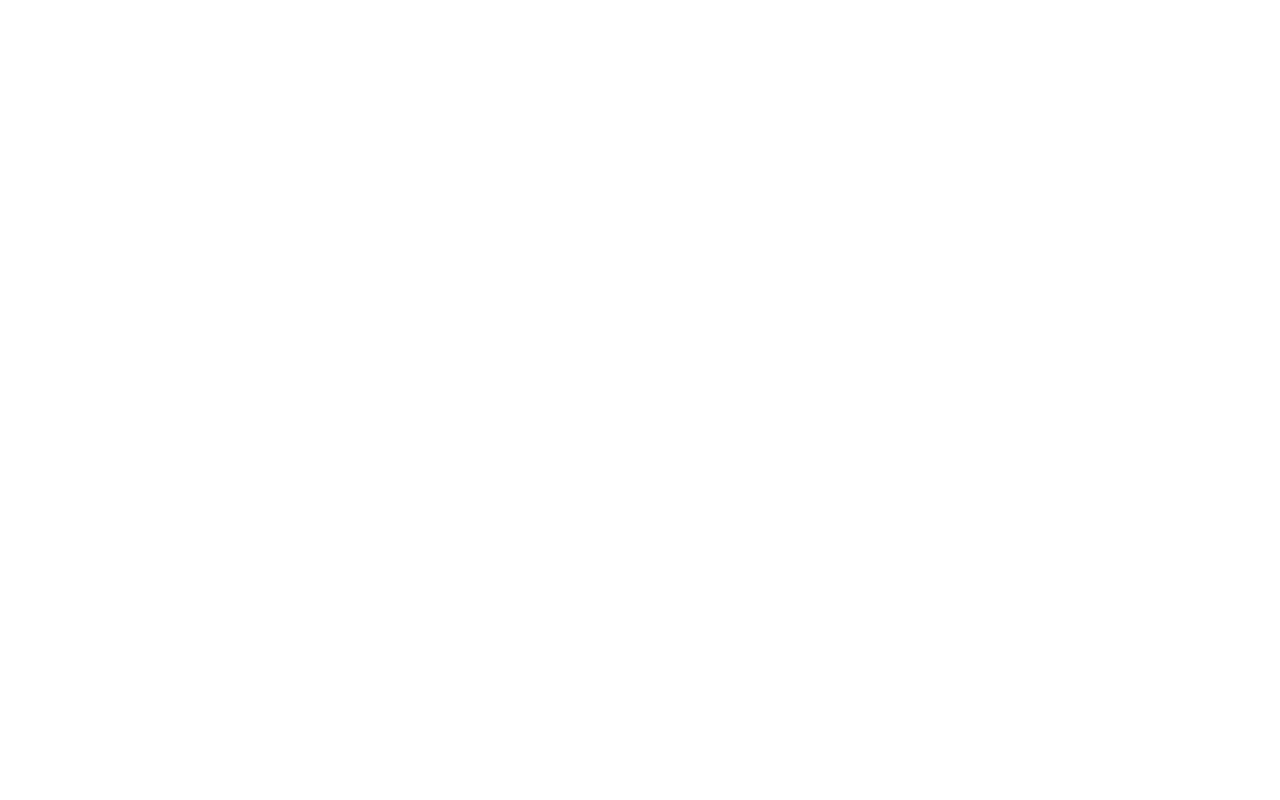
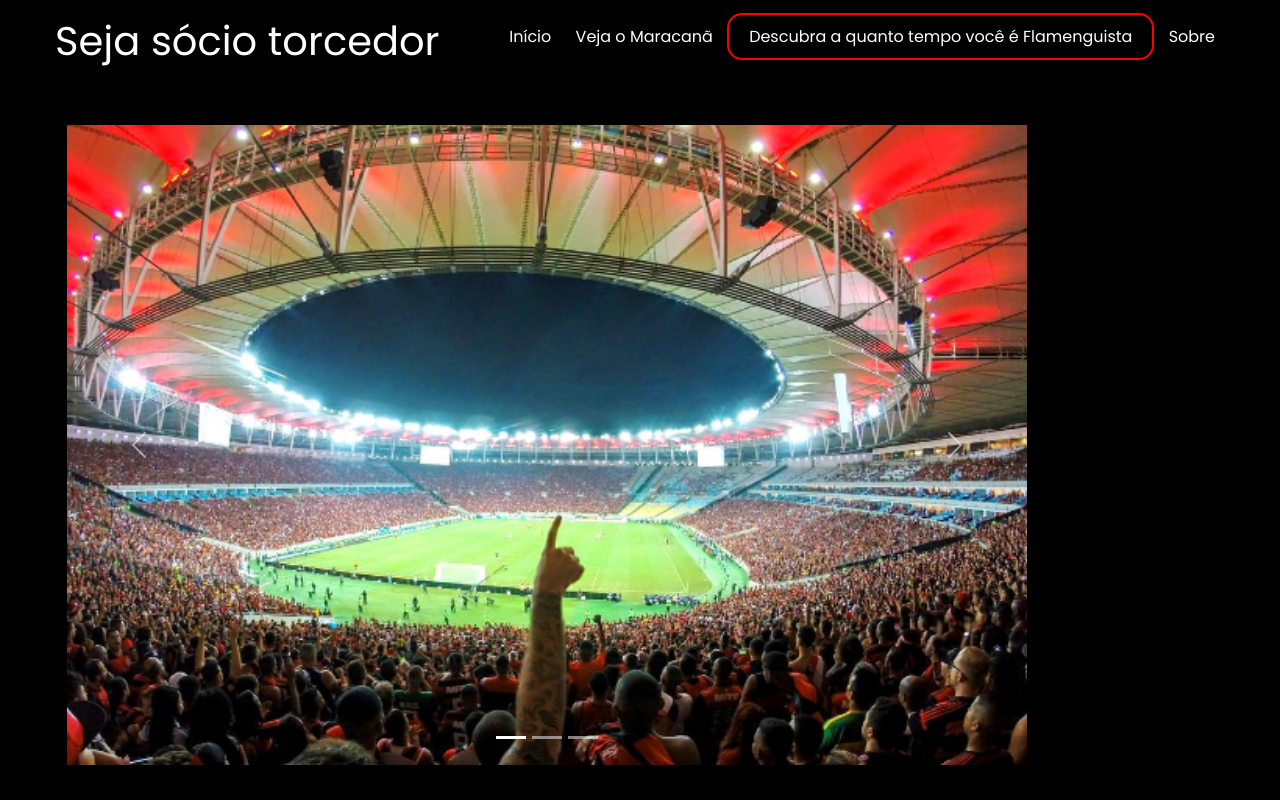
Before and after one commit to Predr0/Trabalho-Dev-Web, a plain HTML site: page trabalho-Marcelo-main/maracana.html in a window 1280 px wide. Drawn offline with nearby package versions, Linux system fonts and the light colour scheme.

Commit message:
Carrossel
Carrossel feito

```diff
--- a/trabalho-Marcelo-main/maracana.html
+++ b/trabalho-Marcelo-main/maracana.html
@@ -1,11 +1,70 @@
-<!DOCTYPE html>
+<!doctype html>
 <html lang="en">
+
 <head>
-    <meta charset="UTF-8">
-    <meta name="viewport" content="width=device-width, initial-scale=1.0">
-    <title>Document</title>
+    <meta charset="utf-8">
+    <meta name="viewport" content="width=device-width, initial-scale=1">
+    <title>Bootstrap demo</title>
+    <link href="https://cdn.jsdelivr.net/npm/bootstrap@5.3.2/dist/css/bootstrap.min.css" rel="stylesheet"
+        integrity="sha384-T3c6CoIi6uLrA9TneNEoa7RxnatzjcDSCmG1MXxSR1GAsXEV/Dwwykc2MPK8M2HN" crossorigin="anonymous">
+    <link href="styles/style.css" rel="stylesheet">
+    <link href="styles/fonts.css" rel="stylesheet">
+    <link href="styles/media.css" rel="stylesheet">
 </head>
+
 <body>
+    <header>
+        <div>
+            <h1>Seja sócio torcedor</h1>
+        </div>
+        <ul>
+            <a href="index.html"><li>Início</li></a>
+            <a href="maracana.html"><li>Veja o Maracanã</li></a>
+            <a href="tempo.html" id="inscreva-se-btn"><li>Descubra a quanto tempo você é Flamenguista</li></a>
+            <a href="sobre.html"><li>Sobre</li></a>
+        </ul>
+    </header>
+    <main class="container-fluid">
+        <div id="carouselExampleIndicators" class="carousel slide">
+            <!--Indicadores-->
+            <div class="carousel-indicators">
+                <button type="button" data-bs-target="#carouselExampleIndicators" data-bs-slide-to="0" class="active"
+                    aria-current="true" aria-label="Slide 1"></button>
+                <button type="button" data-bs-target="#carouselExampleIndicators" data-bs-slide-to="1"
+                    aria-label="Slide 2"></button>
+                <button type="button" data-bs-target="#carouselExampleIndicators" data-bs-slide-to="2"
+                    aria-label="Slide 3"></button>
+            </div>
+            <!--Fim indicadores-->
+            <!--Slide carousel-->
+            <div class="carousel-inner">
+                <div class="carousel-item active">
+                    <img src="Component/image/flamengo-mostra-que-o-maracana-nao-pode-sobreviver-sem-ele-1_resized.jpg" class="d-block w-100" alt="Foto 1">
+                </div>
+                <div class="carousel-item">
+                    <img src="Component/image/a-torcida-do-flamengo-deu-um-show-no-maracana-na-estreia-do-time-na-libertadores-1489040289796_615x470.jpg" class="d-block w-100" alt="Foto 2">
+                </div>
+                <div class="carousel-item">
+                    <img src="Component/image/festa-maracana-torcida-torcedores-flamengo-x-atletico-mg-copa-do-brasil-fumaca_resized.jpg" class="d-block w-100" alt="Foto 3">
+                </div>
+            </div>
+            <!--Fim carousel-->
+            <!--Botão anterior e próximo-->
+            <button class="carousel-control-prev" type="button" data-bs-target="#carouselExampleIndicators"
+                data-bs-slide="prev">
+                <span class="carousel-control-prev-icon" aria-hidden="true"></span>
+                <span class="visually-hidden">Previous</span>
+            </button>
+            <button class="carousel-control-next" type="button" data-bs-target="#carouselExampleIndicators"
+                data-bs-slide="next">
+                <span class="carousel-control-next-icon" aria-hidden="true"></span>
+                <span class="visually-hidden">Next</span>
+            </button>
+            <!--Fim Botão anterior e próximo-->
+    </main>
+    <script src="https://cdn.jsdelivr.net/npm/bootstrap@5.3.2/dist/js/bootstrap.bundle.min.js"
+        integrity="sha384-C6RzsynM9kWDrMNeT87bh95OGNyZPhcTNXj1NW7RuBCsyN/o0jlpcV8Qyq46cDfL"
+        crossorigin="anonymous"></script>
+</body>
 
-</body>
 </html>
--- a/trabalho-Marcelo-main/styles/style.css
+++ b/trabalho-Marcelo-main/styles/style.css
@@ -107,3 +107,7 @@ input{
     border: none;
     font-size: 15px;
 }
+.carousel-inner{
+    height: 80vh;
+    width: 120vh;
+}
```
Also changed, not shown: trabalho-Marcelo-main/Component/image/festa-maracana-torcida-torcedores-flamengo-x-atletico-mg-copa-do-brasil-fumaca.jpg (deleted), trabalho-Marcelo-main/Component/image/festa-maracana-torcida-torcedores-flamengo-x-atletico-mg-copa-do-brasil-fumaca_resized.jpg (added), trabalho-Marcelo-main/Component/image/flamengo-mostra-que-o-maracana-nao-pode-sobreviver-sem-ele-1.jpg (deleted), trabalho-Marcelo-main/Component/image/flamengo-mostra-que-o-maracana-nao-pode-sobreviver-sem-ele-1_resized.jpg (added).
